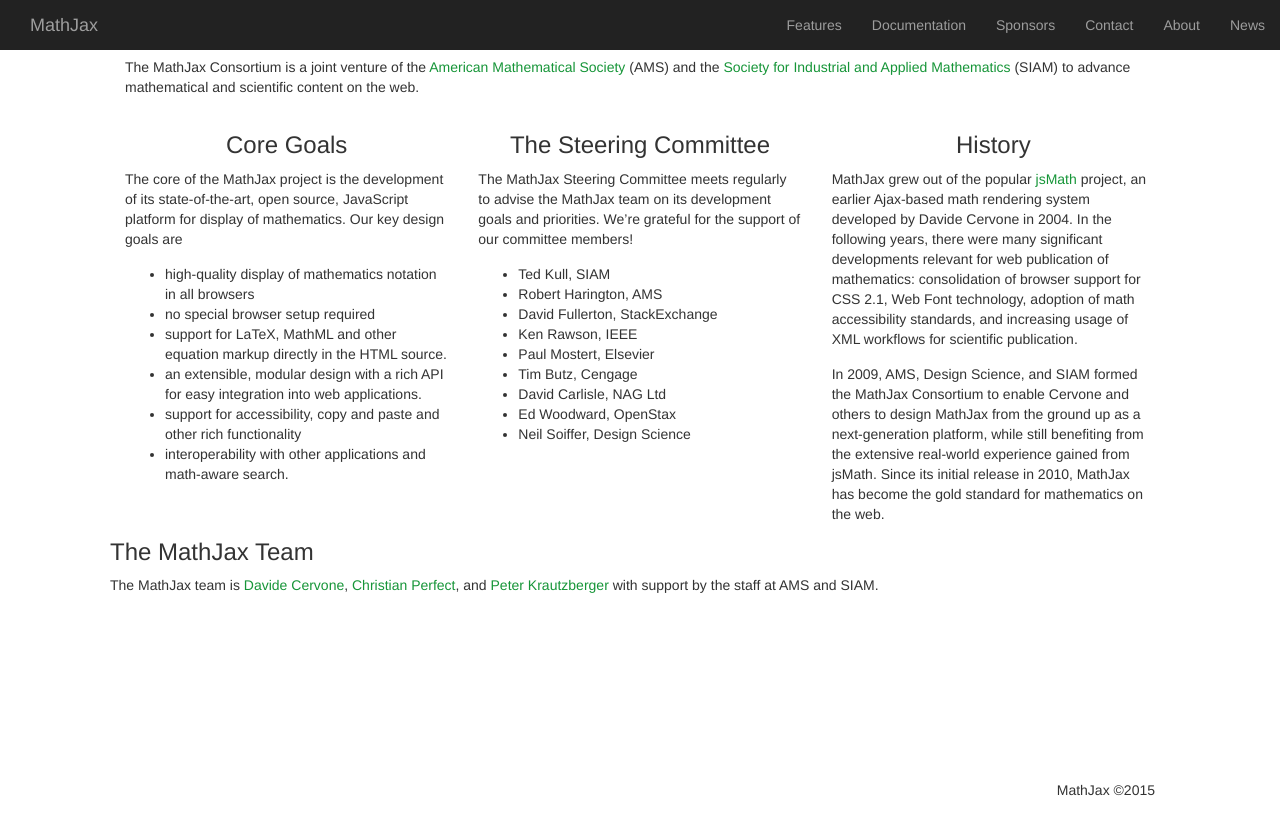
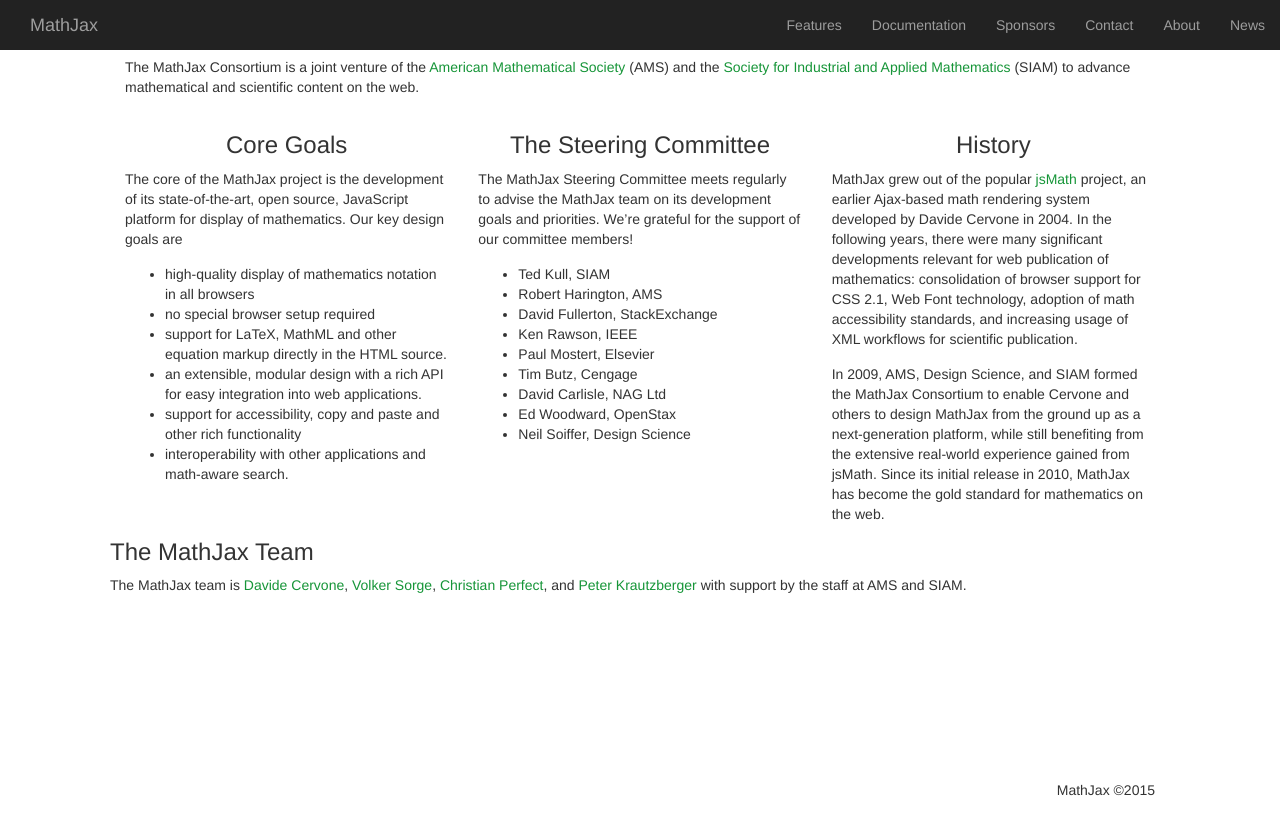
Before and after one commit to mathjax/MathJax-website, a Jekyll site: the page built from index.html, in a window 1280 px wide and 900 px high, scrolled down 4064 px. Shown: the top 835 px of the window. Built offline with Jekyll 4.4.1, drawn with Linux system fonts in a browser that asks for light colours; nearby versions of some CDN libraries; formulas are drawn with MathJax 3.

Commit message:
add @zorkow to MathJax team list

```diff
--- a/index.html
+++ b/index.html
@@ -423,7 +423,7 @@
       </div>
       <div class="text-justify">
         <h3>The MathJax Team</h3>
-        <p>The MathJax team is <a href="https://github.com/dpvc">Davide Cervone</a>, <a href="https://github.com/christianp">Christian Perfect</a>, and <a href="https://github.com/pkra">Peter Krautzberger</a> with support by the staff at AMS and SIAM.</p>
+        <p>The MathJax team is <a href="https://github.com/dpvc">Davide Cervone</a>, <a href="https://github.com/zorkow">Volker Sorge</a>, <a href="https://github.com/christianp">Christian Perfect</a>, and <a href="https://github.com/pkra">Peter Krautzberger</a> with support by the staff at AMS and SIAM.</p>
       </div>
 
     </div>
```
